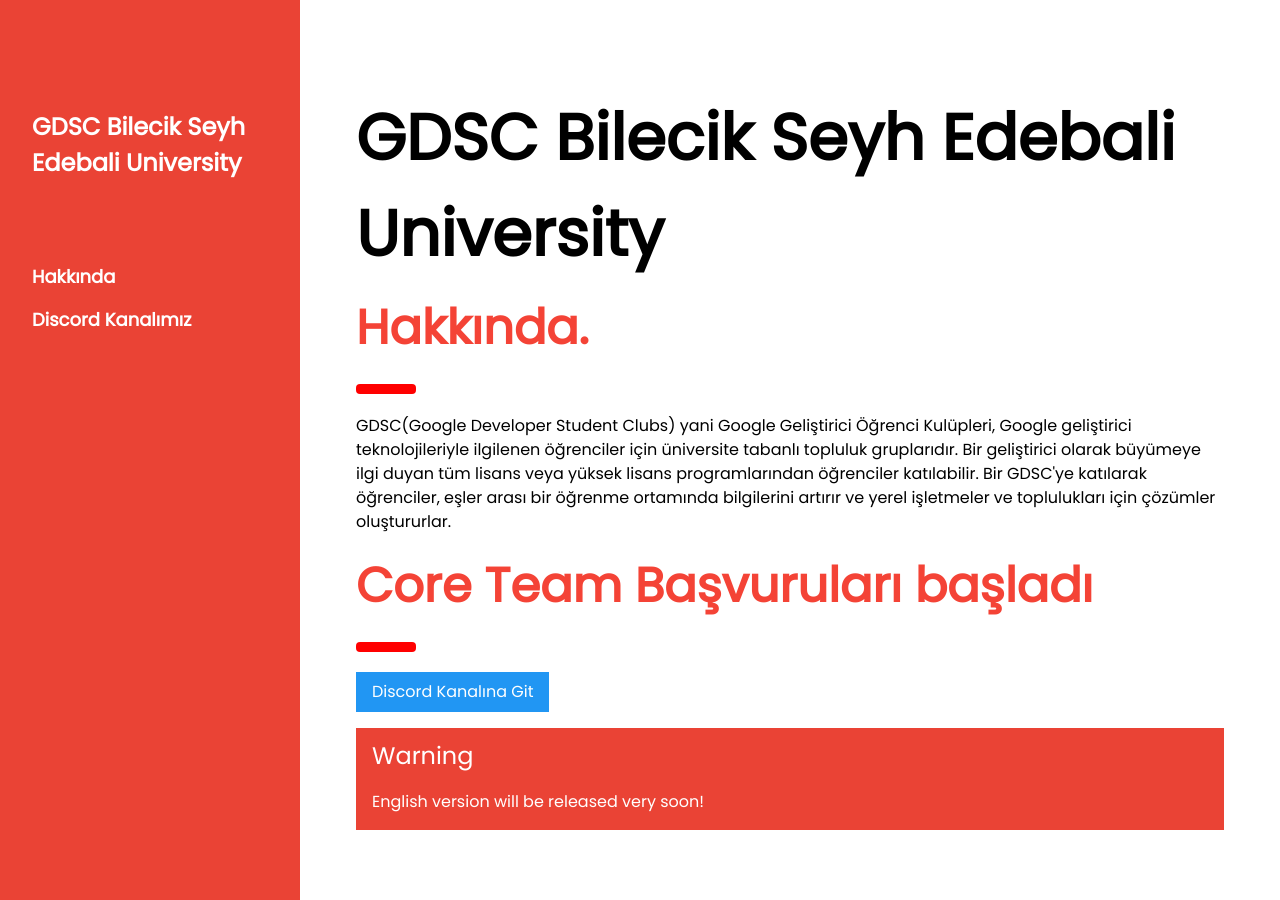
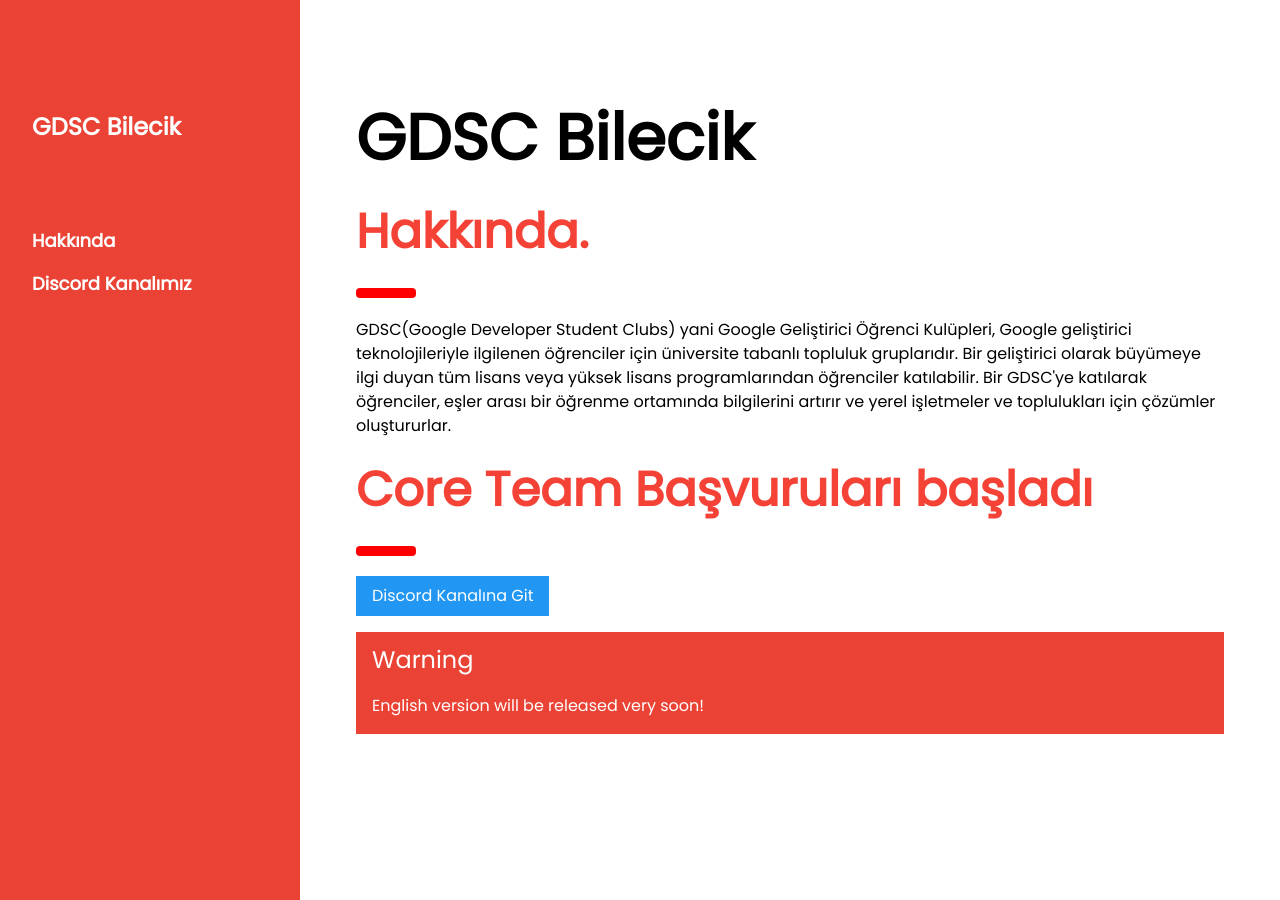
Before and after one commit to gdscbilecik/gdscbilecik.github.io, a Jekyll site: the page built from index.html, in a window 1280 px wide and 900 px high. Built offline with Jekyll 4.4.1, drawn with Linux system fonts in a browser that asks for light colours.

Commit message:
Update _config.yml

```diff
--- a/_config.yml
+++ b/_config.yml
@@ -1,5 +1,5 @@
 url: "https://gdscbilecik.github.io" # the base hostname & protocol for your site, e.g. http://example.com
 baseurl: "" # the subpath of your site, e.g. /blog
-title: "GDSC Bilecik Seyh Edebali University" # the name of your site, e.g. ACME Corp.
+title: "GDSC Bilecik" # the name of your site, e.g. ACME Corp.
 
 lang: "tr-TR" # the language code of your site, e.g. en-US
```
